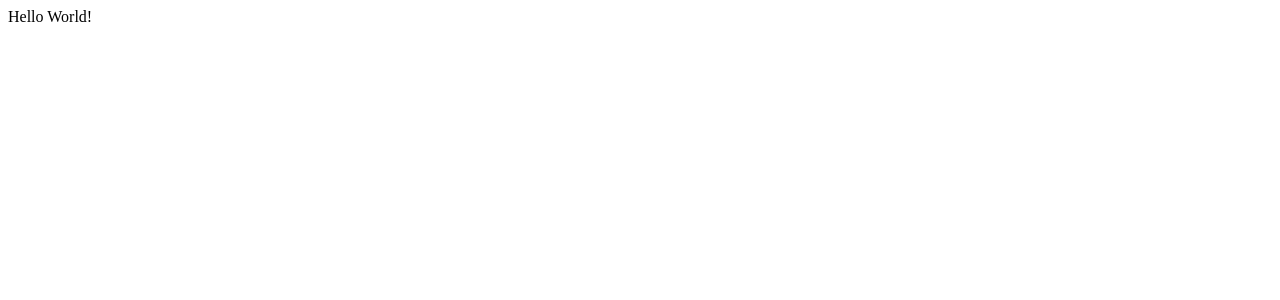
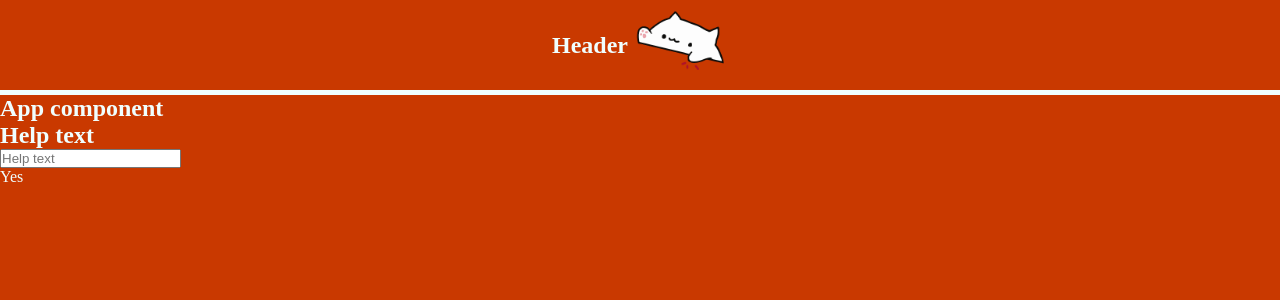
Before and after one commit to DIJITEA/react-from-scratch-for-beginners, a React (Create React App) app: page / in a window 1280 px wide. Shown: the top 300 px of the page. Built offline with nearby package versions, Linux system fonts and the light colour scheme.

Commit message:
feat: add MainArticle

```diff
--- /dev/null
+++ b/src/App.js
@@ -0,0 +1,15 @@
+import React from "react";
+import Header from "./components/header/Header";
+import MainArticle from "./components/mainArticle/MainArticle";
+
+
+class App extends React.Component {
+  render() {
+    return <div>
+      <Header />
+        <h2>App component</h2>
+      <MainArticle />
+    </div>;
+  }
+}
+export default App
--- /dev/null
+++ b/src/components/Image.js
@@ -0,0 +1,9 @@
+import React from "react";
+
+
+class Image extends React.Component {
+  render() {
+    return <img className={this.props.css} src={this.props.image} alt={this.props.alt}/>;
+  }
+}
+export default Image
--- /dev/null
+++ b/src/components/header/Header.js
@@ -0,0 +1,15 @@
+import React from "react";
+import Image from "../Image";
+import cat from "../../img/cat.png";
+
+class Header extends React.Component {
+  render() {
+    return (
+      <div className="header">
+        <h2>Header</h2>
+        <Image css="header__img" image={cat} alt={`cat`} />
+      </div>
+    );
+  }
+}
+export default Header;
--- /dev/null
+++ b/src/components/mainArticle/MainArticle.js
@@ -0,0 +1,33 @@
+import React from "react";
+
+class MainArticle extends React.Component {
+  constructor(props){
+    super(props)
+    this.state = {
+      helpText:"Help text",
+    }
+    this.inputClick = this.inputClick.bind(this)
+  }
+
+  render() {
+    return (
+      <article>
+        <h1>{this.state.helpText}</h1>
+        <input
+          placeholder={this.state.helpText}
+          onClick={this.inputClick}
+          onMouseEnter={this.mouseOver}
+        />
+        <p>{this.state.helpText === "Help text" ? "Yes" : "No"}</p>
+      </article>
+    );
+  }
+  inputClick() {
+    this.setState ({helpText: "Changed"})
+    console.log("Clicked");
+  }
+  mouseOver() {
+    console.log("Mouse Over");
+  }
+}
+export default MainArticle;
--- /dev/null
+++ b/src/css/main.css
@@ -0,0 +1,18 @@
+*{
+    margin: 0;
+    padding: 0;
+}
+body{
+    background-color: rgb(201, 57, 0);
+    color: azure;
+}
+.header{
+    display: flex;
+    justify-content: center;
+    align-items: center;
+    height: 90px;
+    border-bottom: 5px solid azure;
+}
+.header__img{
+    height: 100px;
+}
--- a/src/index.js
+++ b/src/index.js
@@ -1,10 +1,11 @@
-import React from 'react';
-import ReactDOM from 'react-dom/client';
+import React from "react";
+import ReactDOM from "react-dom/client";
+import App from "./App";
+import './css/main.css'
 
-
-const root = ReactDOM.createRoot(document.getElementById('root'));
+const root = ReactDOM.createRoot(document.getElementById("root"));
 root.render(
   <React.StrictMode>
-    <div>Hello World!</div>
+    <App />
   </React.StrictMode>
 );
```
Also changed, not shown: src/img/cat.png (added).
